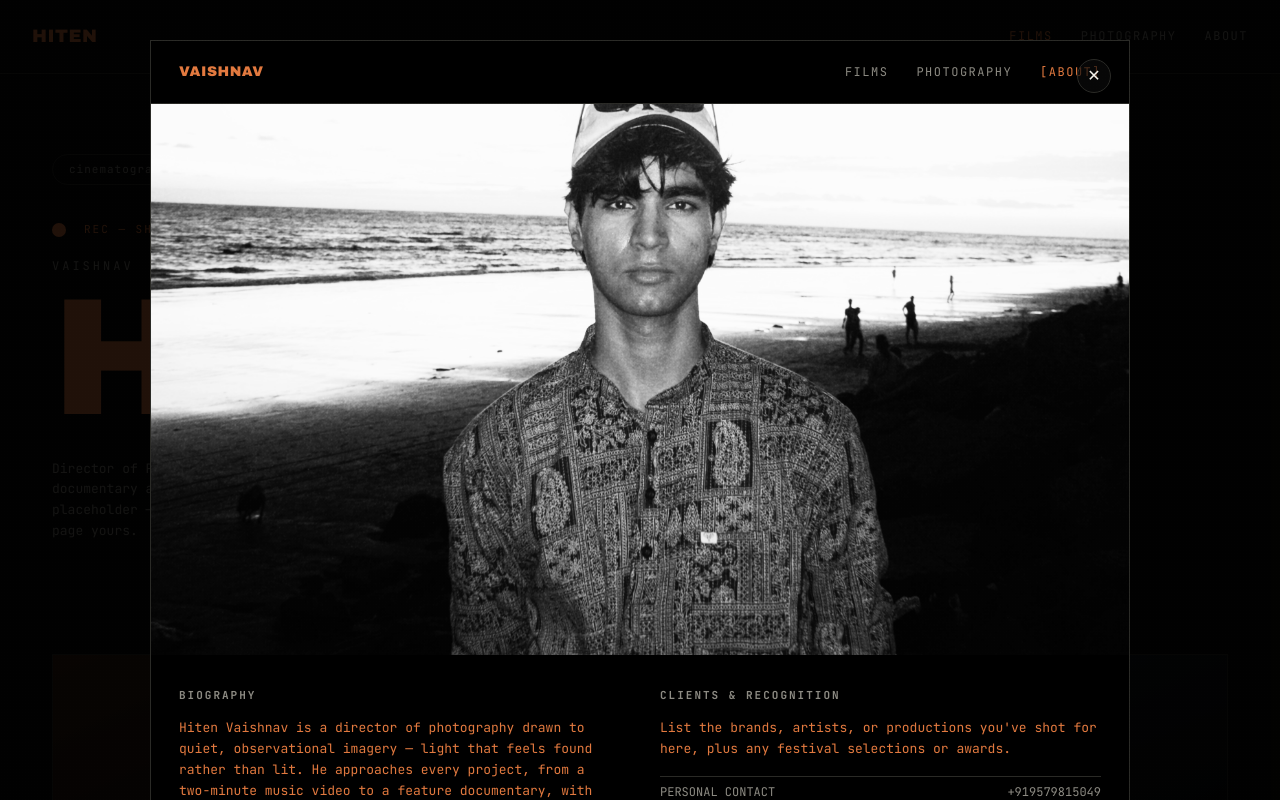
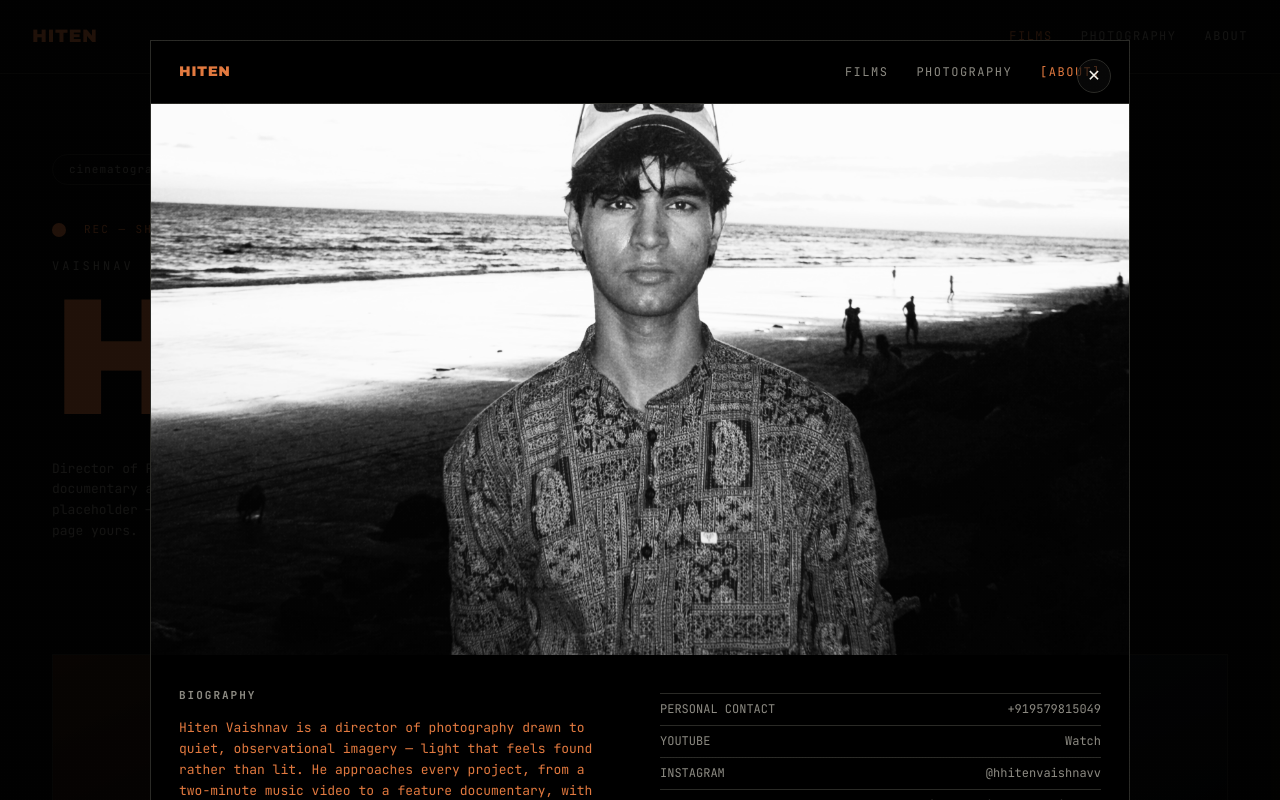
Before and after one commit to AryanNAIKVLO/hiten-vaishnav-portfolio, a Next.js app: page / in a window 1280 px wide. Both pictures are taken after a click on the button "ABOUT". Shown: the top 800 px of the page. Built offline with nearby package versions, Linux system fonts and the light colour scheme.

Commit message:
update about section

```diff
--- a/components/AboutModal.js
+++ b/components/AboutModal.js
@@ -19,7 +19,7 @@ export default function AboutModal({ open, onClose }) {
         <div className="modal-close" onClick={onClose}>✕</div>
 
         <div className="modal-nav">
-          <div className="nav-logo" style={{ fontSize: 14 }}>VAISHNAV</div>
+          <div className="nav-logo" style={{ fontSize: 14 }}>HITEN</div>
           <div className="nav-links">
             <Link href="/">FILMS</Link>
             <Link href="/photography">PHOTOGRAPHY</Link>
@@ -52,11 +52,7 @@ export default function AboutModal({ open, onClose }) {
               </p>
             </div>
             <div>
-              <h5>CLIENTS &amp; RECOGNITION</h5>
-              <p>
-                List the brands, artists, or productions you&apos;ve shot
-                for here, plus any festival selections or awards.
-              </p>
+
               <div className="contact-row">
                 <span>PERSONAL CONTACT</span>
                 <a href={`tel:${PERSONAL_PHONE}`}>{PERSONAL_PHONE}</a>
```
